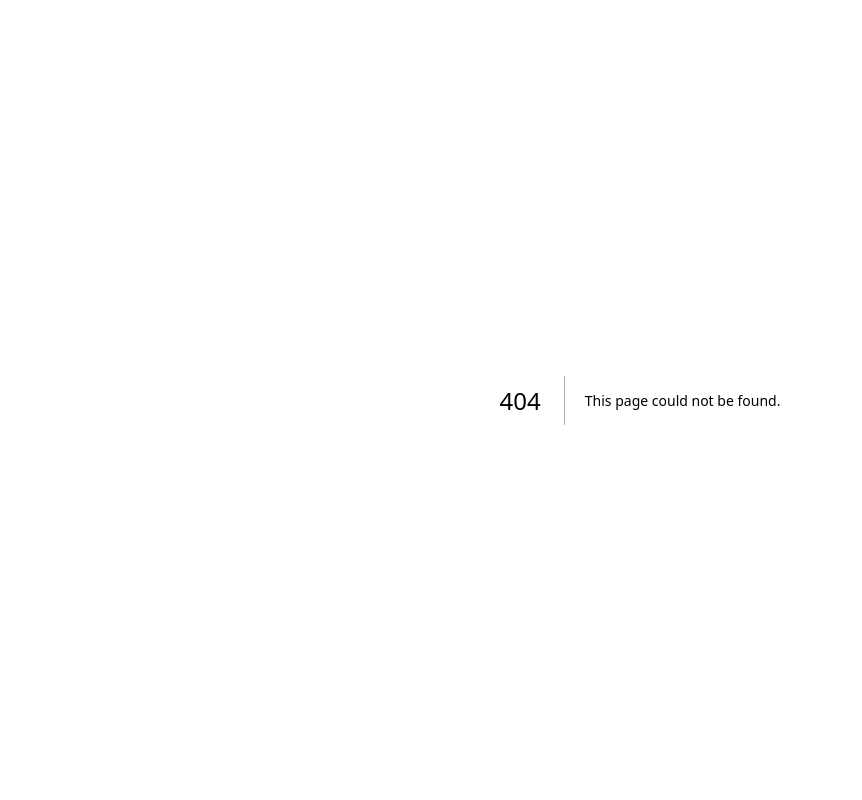
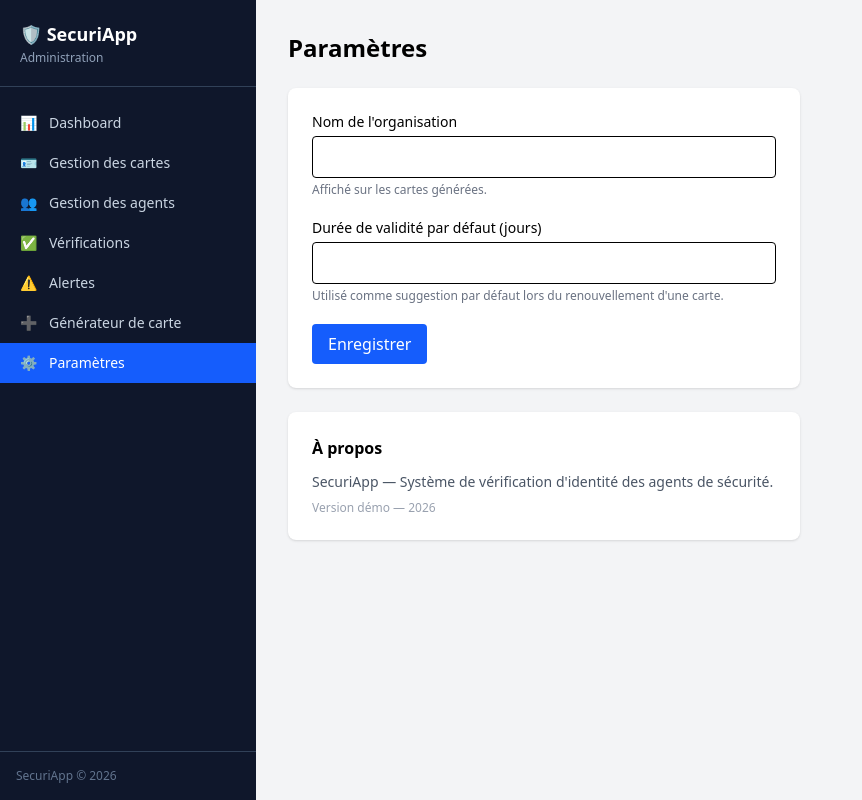
Before and after one commit to alious-S/securiapp, a Next.js app: page /admin/parametres in a window 1280 px wide. Before the commit this address had no page. Shown: the whole page, without its empty margins (0-862 px from the left). Built offline with nearby package versions, Linux system fonts and the light colour scheme; no server answers; the database is empty.

Commit message:
Phase 7 - Parametres

```diff
--- /dev/null
+++ b/app/admin/parametres/page.tsx
@@ -0,0 +1,94 @@
+"use client";
+
+import { useEffect, useState } from "react";
+
+export default function ParametresPage() {
+  const [nomOrganisation, setNomOrganisation] = useState("");
+  const [dureeValiditeJours, setDureeValiditeJours] = useState(365);
+  const [loading, setLoading] = useState(true);
+  const [saved, setSaved] = useState(false);
+
+  useEffect(() => {
+    fetch("/api/settings")
+      .then((res) => res.json())
+      .then((data) => {
+        setNomOrganisation(data.nomOrganisation);
+        setDureeValiditeJours(data.dureeValiditeJours);
+        setLoading(false);
+      });
+  }, []);
+
+  async function handleSave(e: React.FormEvent) {
+    e.preventDefault();
+    await fetch("/api/settings", {
+      method: "PATCH",
+      headers: { "Content-Type": "application/json" },
+      body: JSON.stringify({ nomOrganisation, dureeValiditeJours }),
+    });
+    setSaved(true);
+    setTimeout(() => setSaved(false), 2000);
+  }
+
+  if (loading) return <div className="p-8">Chargement...</div>;
+
+  return (
+    <div className="p-8 max-w-xl">
+      <h1 className="text-2xl font-bold mb-6">Paramètres</h1>
+
+      <form
+        onSubmit={handleSave}
+        className="bg-white rounded-lg shadow p-6 space-y-5"
+      >
+        <div>
+          <label className="block text-sm font-medium mb-1">
+            Nom de l&apos;organisation
+          </label>
+          <input
+            type="text"
+            value={nomOrganisation}
+            onChange={(e) => setNomOrganisation(e.target.value)}
+            className="w-full border rounded px-3 py-2"
+          />
+          <p className="text-xs text-gray-500 mt-1">
+            Affiché sur les cartes générées.
+          </p>
+        </div>
+
+        <div>
+          <label className="block text-sm font-medium mb-1">
+            Durée de validité par défaut (jours)
+          </label>
+          <input
+            type="number"
+            min={1}
+            value={dureeValiditeJours}
+            onChange={(e) => setDureeValiditeJours(Number(e.target.value))}
+            className="w-full border rounded px-3 py-2"
+          />
+          <p className="text-xs text-gray-500 mt-1">
+            Utilisé comme suggestion par défaut lors du renouvellement d&apos;une carte.
+          </p>
+        </div>
+
+        <button
+          type="submit"
+          className="bg-blue-600 text-white px-4 py-2 rounded hover:bg-blue-700"
+        >
+          Enregistrer
+        </button>
+        {saved && (
+          <span className="ml-3 text-green-600 text-sm">✓ Enregistré</span>
+        )}
+      </form>
+
+      <div className="bg-white rounded-lg shadow p-6 mt-6">
+        <h2 className="font-semibold mb-3">À propos</h2>
+        <p className="text-sm text-gray-600">
+          SecuriApp — Système de vérification d&apos;identité des agents de
+          sécurité.
+        </p>
+        <p className="text-xs text-gray-400 mt-2">Version démo — 2026</p>
+      </div>
+    </div>
+  );
+}
--- /dev/null
+++ b/app/api/settings/route.ts
@@ -0,0 +1,45 @@
+import { NextRequest, NextResponse } from "next/server";
+import { prisma } from "@/lib/db";
+
+export async function GET() {
+  try {
+    let settings = await prisma.settings.findUnique({
+      where: { id: "main" },
+    });
+
+    if (!settings) {
+      settings = await prisma.settings.create({
+        data: { id: "main" },
+      });
+    }
+
+    return NextResponse.json(settings);
+  } catch (error) {
+    console.error(error);
+    return NextResponse.json({ error: "Erreur serveur" }, { status: 500 });
+  }
+}
+
+export async function PATCH(request: NextRequest) {
+  try {
+    const body = await request.json();
+
+    const settings = await prisma.settings.upsert({
+      where: { id: "main" },
+      update: {
+        nomOrganisation: body.nomOrganisation,
+        dureeValiditeJours: body.dureeValiditeJours,
+      },
+      create: {
+        id: "main",
+        nomOrganisation: body.nomOrganisation,
+        dureeValiditeJours: body.dureeValiditeJours,
+      },
+    });
+
+    return NextResponse.json(settings);
+  } catch (error) {
+    console.error(error);
+    return NextResponse.json({ error: "Erreur serveur" }, { status: 500 });
+  }
+}
```
Also changed, not shown: 2 other files (tests, documents, lock files or other folders).
